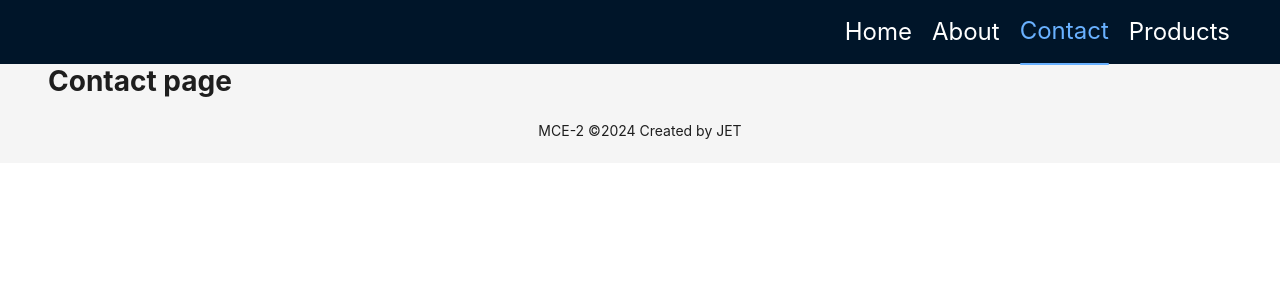
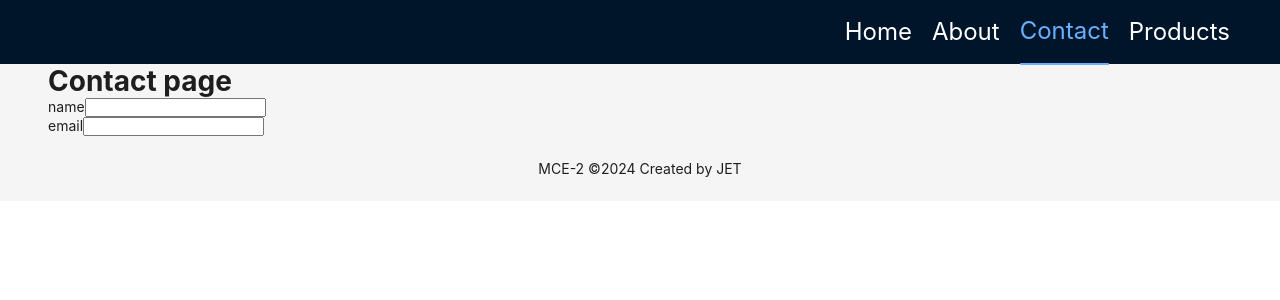
Before and after one commit to themuku/depo-user-front, a React (Vite) app: page /contact in a window 1280 px wide. Shown: the top 300 px of the page. Built offline with nearby package versions, Linux system fonts and the light colour scheme.

Commit message:
added form for contact  page

```diff
--- a/src/pages/ContactPage.jsx
+++ b/src/pages/ContactPage.jsx
@@ -2,6 +2,13 @@
   return (
     <>
       <h1>Contact page</h1>
+      <form>
+        <label>name</label>
+        <input type="text" />
+        <br />
+        <label>email</label>
+        <input type="email" />
+      </form>
     </>
   );
 }
```
